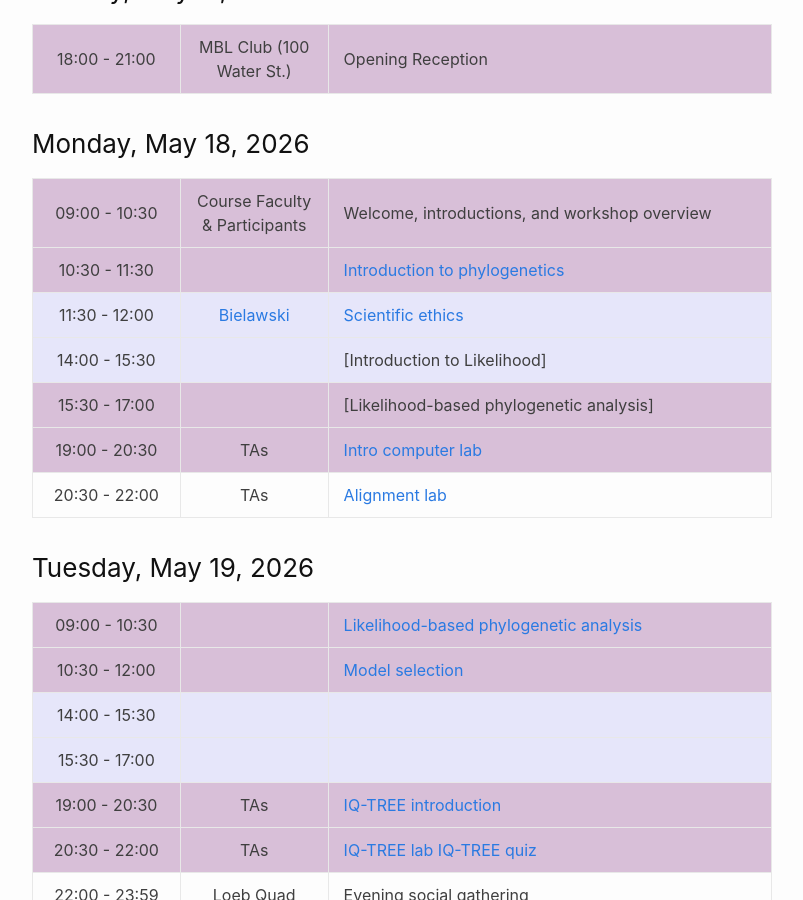
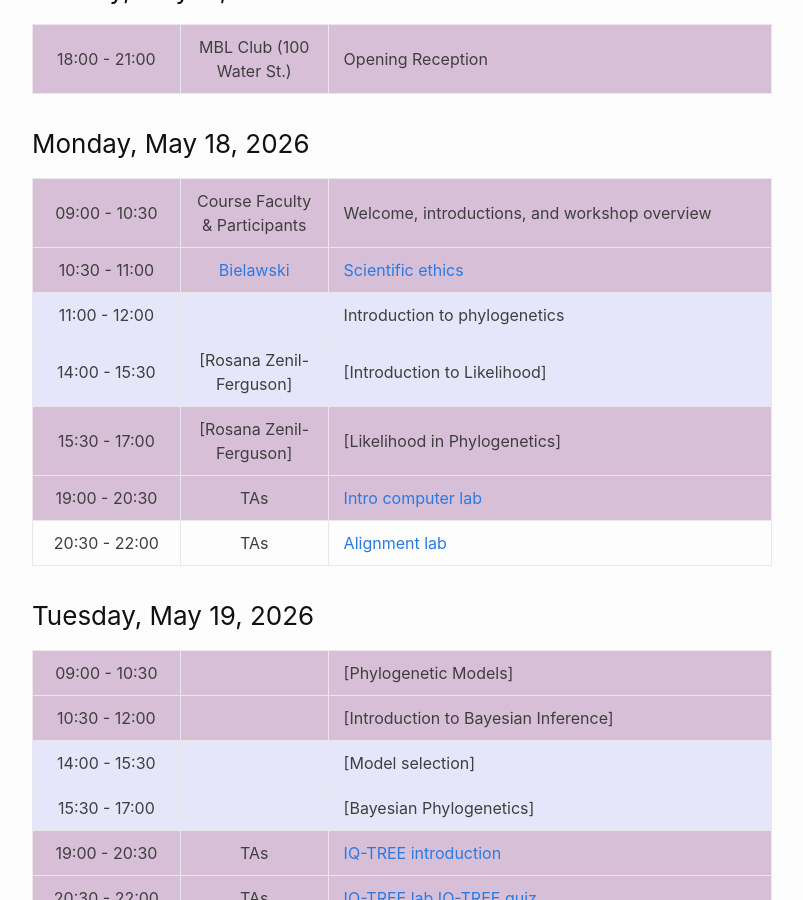
Before and after one commit to molevolworkshop/molevolworkshop.github.io, a Jekyll site: the page built from schedule.md, in a window 1280 px wide and 900 px high, scrolled down 517 px. Shown: the whole window, without its empty margins (238-1041 px from the left). Built offline with Jekyll 4.4.1, drawn with Linux system fonts in a browser that asks for light colours.

Commit message:
Updating Mon and Tues schedule

```diff
--- a/schedule.md
+++ b/schedule.md
@@ -18,10 +18,10 @@ All sessions are in Loeb G70 (basement of Loeb building)
 
 ---------------|--------------------------------------|-----------------------------------
  09:00 - 10:30 | Course Faculty & Participants        | Welcome, introductions, and workshop overview
- 10:30 - 11:30 |                                      | [Introduction to phylogenetics]({{ site.baseurl }}/faculty/heath/pdf/Intro_phylogeny_2025.pdf)
- 11:30 - 12:00 | [Bielawski](/faculty-bielawski/)     | [Scientific ethics](http://awarnach.mathstat.dal.ca/~joeb/PAML_lab/slides/Ethics_intro_2025_A.pdf)
- 14:00 - 15:30 |                                      | [Introduction to Likelihood]
- 15:30 - 17:00 |                                      | [Likelihood-based phylogenetic analysis]
+ 10:30 - 11:00 | [Bielawski](/faculty-bielawski/)     | [Scientific ethics](http://awarnach.mathstat.dal.ca/~joeb/PAML_lab/slides/Ethics_intro_2025_A.pdf)
+ 11:00 - 12:00 |                                      | Introduction to phylogenetics
+ 14:00 - 15:30 | [Rosana Zenil-Ferguson]              | [Introduction to Likelihood]
+ 15:30 - 17:00 | [Rosana Zenil-Ferguson]              | [Likelihood in Phylogenetics]
  19:00 - 20:30 | TAs                                  | [Intro computer lab](/labs/intro/)
  20:30 - 22:00 | TAs                                  | [Alignment lab](/labs/alignment/)
 {: .daily-schedule-std}
@@ -29,10 +29,10 @@ All sessions are in Loeb G70 (basement of Loeb building)
 ### Tuesday, May 19, 2026
 
 ---------------|--------------------------------------|-----------------------------------
- 09:00 - 10:30 |                                      | [Likelihood-based phylogenetic analysis]({{ site.baseurl }}/faculty/huelsenbeck/pdf/woodsHole2025.pdf)
- 10:30 - 12:00 |                                      | [Model selection]({{ site.baseurl }}/faculty/swofford/pdf/swofford_WH2025_modsel.pdf)
- 14:00 - 15:30 |                                      |
- 15:30 - 17:00 |                                      |
+ 09:00 - 10:30 |                                      | [Phylogenetic Models]
+ 10:30 - 12:00 |                                      | [Introduction to Bayesian Inference]
+ 14:00 - 15:30 |                                      | [Model selection]
+ 15:30 - 17:00 |                                      | [Bayesian Phylogenetics]
  19:00 - 20:30 | TAs                                  | [IQ-TREE introduction]({{ site.baseurl }}/faculty/mcshea/pdf/MOLE2025-IQ-TREE.pdf)
  20:30 - 22:00 | TAs                                  | [IQ-TREE lab](https://iqtree.github.io/workshop/molevol_tutorial2025) [IQ-TREE quiz](https://docs.google.com/forms/d/e/1FAIpQLSfvNMk0HJFBHDU9qAbNopbhWORx0CwSEBFdxSuCiDLJ5K1g5w/viewform?usp=dialog)
  22:00 - 23:59 | Loeb Quad                            | Evening social gathering
```
